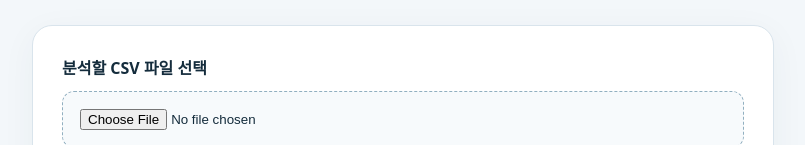
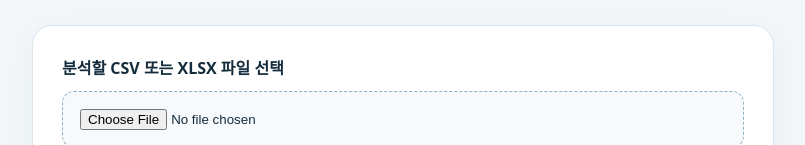
Before and after one commit to hibi89/AI_AutoML_Analyst, a plain HTML site: page frontend/basic_mvp.html in a window 1280 px wide. Shown: the part 308-453 px from the top of the page, without its empty margins (237-1042 px from the left). Drawn offline with Linux system fonts and the light colour scheme.

Commit message:
feat: expose CSV/XLSX support in dependencies and local upload UI

```diff
--- a/frontend/basic_mvp.html
+++ b/frontend/basic_mvp.html
@@ -24,7 +24,7 @@ aside{margin-top:26px;border-left:3px solid #b7cad6;padding-left:16px}
 <p>데이터 품질 통계, 확인 가능한 핵심 지표, 한국어 PDF 보고서와 데이터에 적합한 PNG 차트를 ZIP으로 내보냅니다. 이 화면은 아직 검수 중인 BASIC 개발 버전입니다.</p>
 <section class="panel">
 <form id="upload">
-<label for="csv">분석할 CSV 파일 선택</label>
+<label for="csv">분석할 CSV 또는 XLSX 파일 선택</label>
 <input id="csv" type="file" accept=".csv,.xlsx,text/csv,application/vnd.openxmlformats-officedocument.spreadsheetml.sheet" required>
 <small>현재 한도: 파일 30MiB · 20,000행 · 50열. 원본 CSV는 분석 ZIP에 포함하지 않습니다.</small>
 <div><button type="submit" id="run">분석하고 ZIP 받기</button></div>
```
